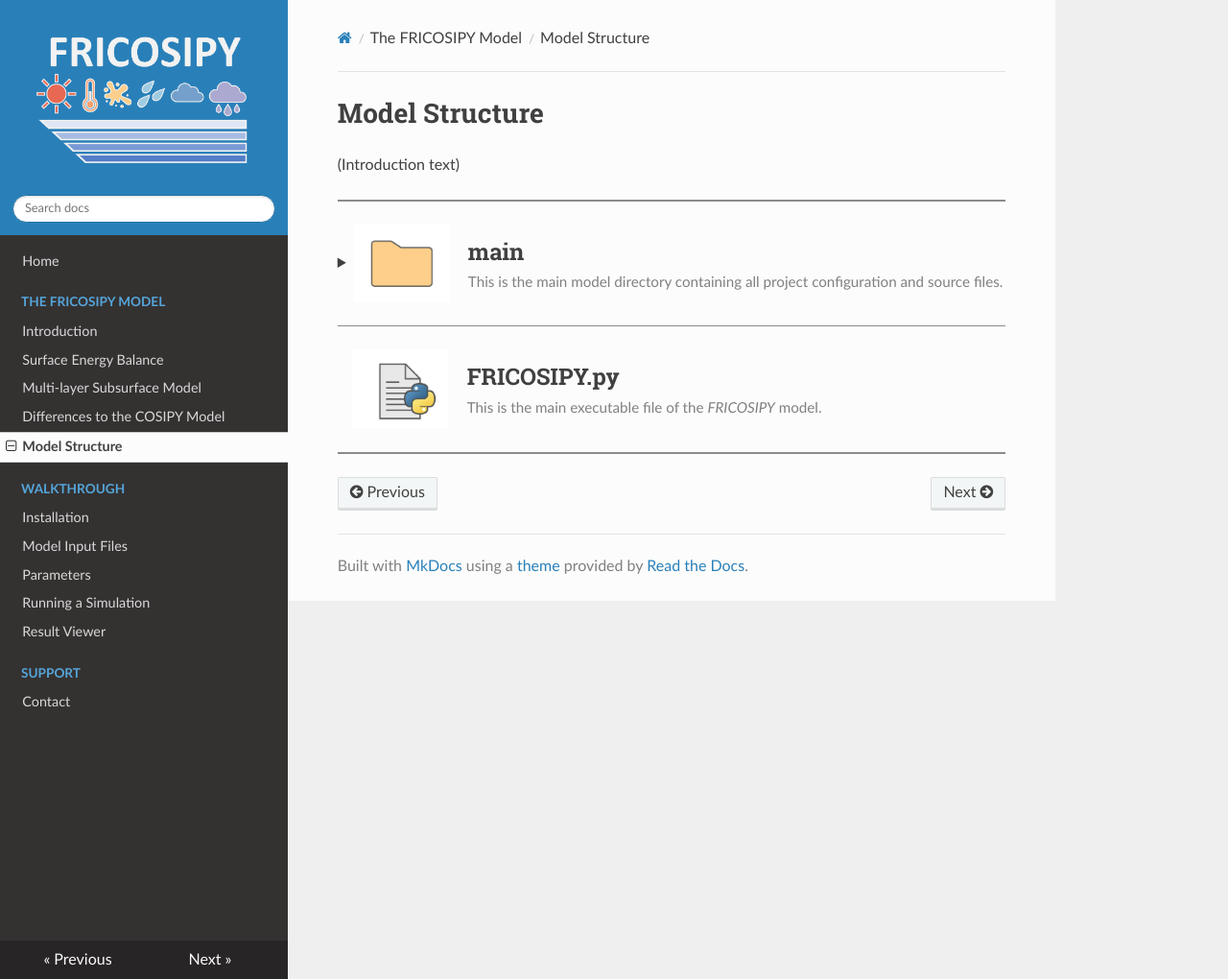
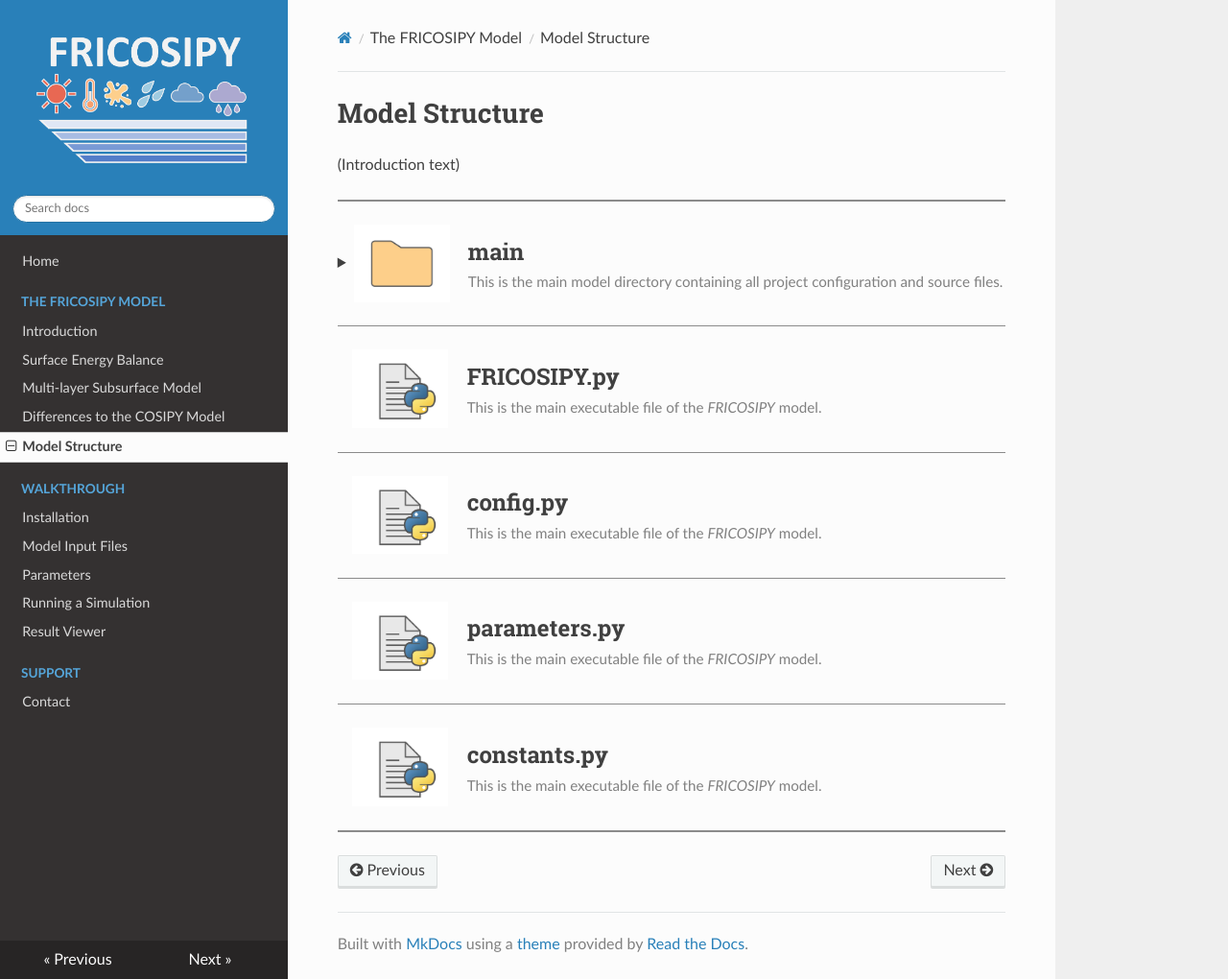
Before and after one commit to MarcusGastaldello/FRICOSIPY, an MkDocs documentation site: the page built from docs/model_structure.md, in a window 1280 px wide and 1020 px high. Shown: the whole window at 96% size. Built offline with MkDocs 1.6.1, drawn with Linux system fonts in a browser that asks for light colours.

Commit message:
Update model_structure.md

```diff
--- a/docs/model_structure.md
+++ b/docs/model_structure.md
@@ -56,4 +56,61 @@ og_description: A schematic diagram showing the model structure of FRICOSIPY
     </div>
 </div>
 
+<hr style="height:1px; background-color:#8b8b8b; border:none;" />
+
+<div style="display: table; width: 100%; margin-bottom: 25px; padding-left: 15px;">
+    <div style="display: table-cell; vertical-align: middle; width: 115px;">
+        <img src="https://github.com/MarcusGastaldello/FRICOSIPY/raw/main/docs/icons/Python.png"
+             width="100"
+             style="display: block;">
+    </div>
+
+    <div style="display: table-cell; vertical-align: middle; padding-left: 5px;">
+        <h2 style="margin: 0; padding: 0;">config.py</h2>
+        <div style="margin-top: 8px;">
+            <span style="color: gray; font-size: 0.95em;">
+                This is the main executable file of the <i>FRICOSIPY</i> model.
+            </span>
+        </div>
+    </div>
+</div>
+
+<hr style="height:1px; background-color:#8b8b8b; border:none;" />
+
+<div style="display: table; width: 100%; margin-bottom: 25px; padding-left: 15px;">
+    <div style="display: table-cell; vertical-align: middle; width: 115px;">
+        <img src="https://github.com/MarcusGastaldello/FRICOSIPY/raw/main/docs/icons/Python.png"
+             width="100"
+             style="display: block;">
+    </div>
+
+    <div style="display: table-cell; vertical-align: middle; padding-left: 5px;">
+        <h2 style="margin: 0; padding: 0;">parameters.py</h2>
+        <div style="margin-top: 8px;">
+            <span style="color: gray; font-size: 0.95em;">
+                This is the main executable file of the <i>FRICOSIPY</i> model.
+            </span>
+        </div>
+    </div>
+</div>
+
+<hr style="height:1px; background-color:#8b8b8b; border:none;" />
+
+<div style="display: table; width: 100%; margin-bottom: 25px; padding-left: 15px;">
+    <div style="display: table-cell; vertical-align: middle; width: 115px;">
+        <img src="https://github.com/MarcusGastaldello/FRICOSIPY/raw/main/docs/icons/Python.png"
+             width="100"
+             style="display: block;">
+    </div>
+
+    <div style="display: table-cell; vertical-align: middle; padding-left: 5px;">
+        <h2 style="margin: 0; padding: 0;">constants.py</h2>
+        <div style="margin-top: 8px;">
+            <span style="color: gray; font-size: 0.95em;">
+                This is the main executable file of the <i>FRICOSIPY</i> model.
+            </span>
+        </div>
+    </div>
+</div>
+
 <hr style="height:2px; background-color:#8b8b8b; border:none;" />
```
